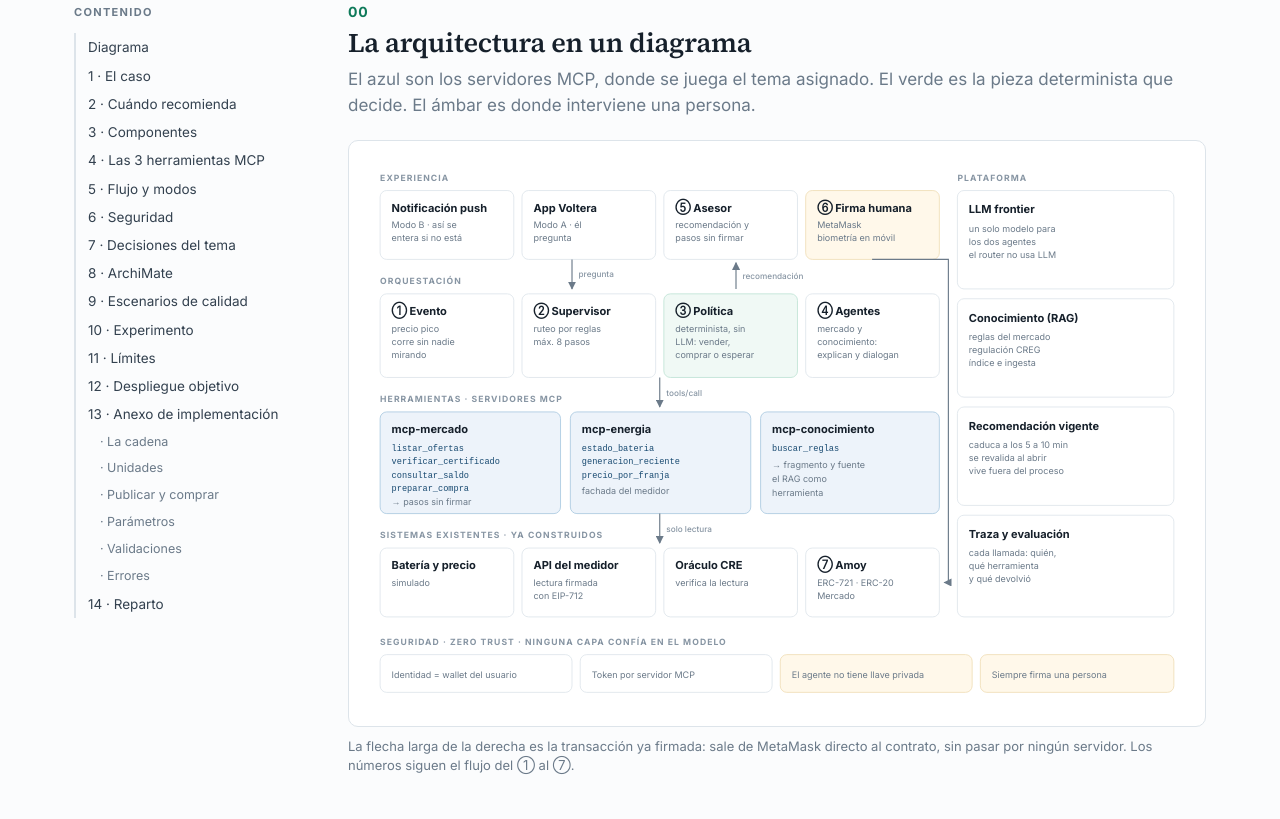
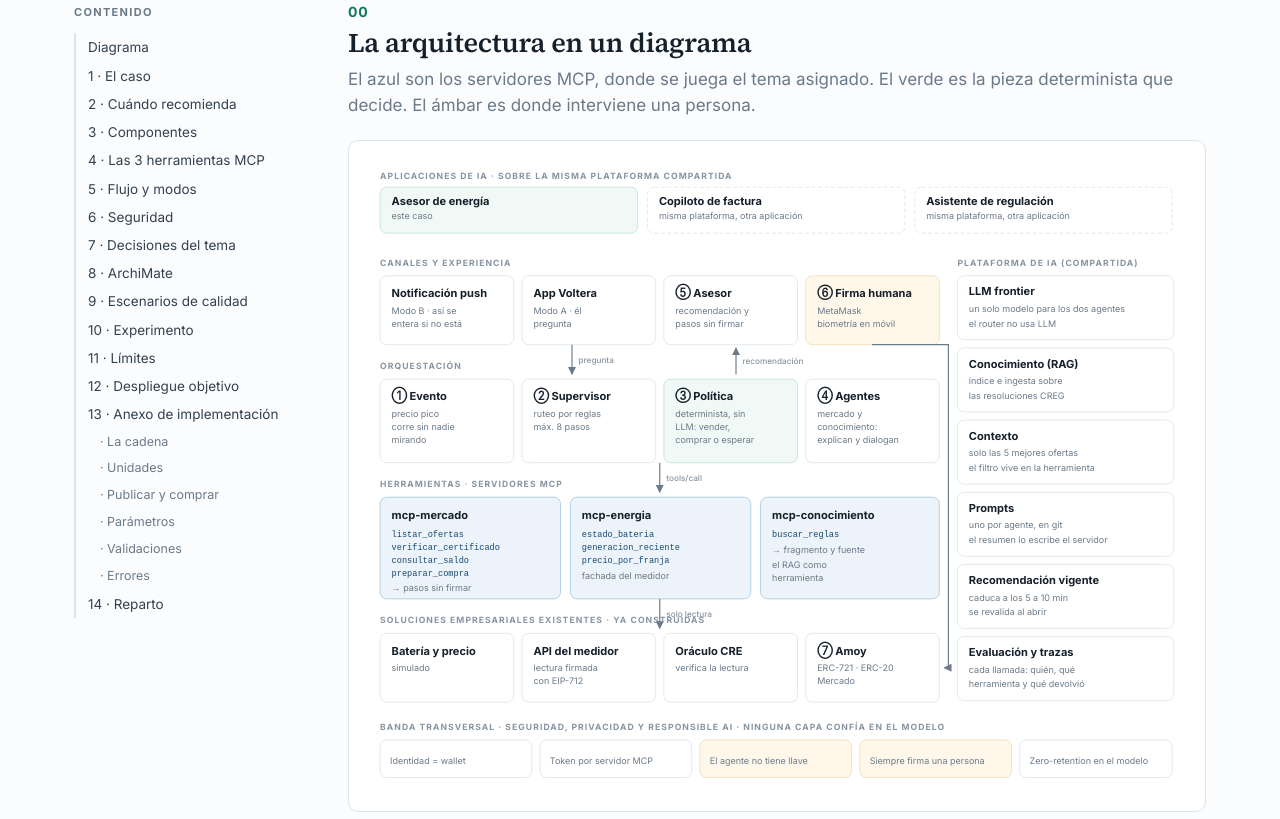
Before and after one commit to UniandesArquitectura/voltera-entrega5-doc, a plain HTML site: page index.html in a window 1280 px wide. Shown: the part 411-1230 px from the top of the page. Drawn offline with Linux system fonts and the light colour scheme.

Commit message:
Alinear con la arquitectura de referencia del playbook: aplicaciones sobre plataforma compartida, contexto y prompts ubicados, banda transversal con zero-retention, decisiones como ADR

```diff
--- a/index.html
+++ b/index.html
@@ -166,7 +166,7 @@ footer{border-top:1px solid var(--line);padding:26px 0 0;margin-top:42px;font-si
 <h2><span class="num">00</span>La arquitectura en un diagrama</h2>
 <p class="lede">El azul son los servidores MCP, donde se juega el tema asignado. El verde es la pieza determinista que decide. El ámbar es donde interviene una persona.</p>
 <div class="diag">
-<svg viewBox="0 0 1000 664" xmlns="http://www.w3.org/2000/svg" role="img" aria-label="Arquitectura de IA de Voltera por capas: experiencia, orquestacion, herramientas MCP, sistemas existentes, plataforma y seguridad">
+<svg viewBox="0 -104 1000 768" xmlns="http://www.w3.org/2000/svg" role="img" aria-label="Arquitectura de IA de Voltera por capas: experiencia, orquestacion, herramientas MCP, sistemas existentes, plataforma y seguridad">
 <defs>
 <marker id="ah" viewBox="0 0 10 10" refX="9" refY="5" markerWidth="7" markerHeight="7" orient="auto-start-reverse"><path d="M0 0 L10 5 L0 10 z" fill="#6b7a89"/></marker>
 <style>
@@ -183,7 +183,14 @@ footer{border-top:1px solid var(--line);padding:26px 0 0;margin-top:42px;font-si
 </style>
 </defs>
 
-<text class="lab" x="16" y="24">EXPERIENCIA</text>
+<text class="lab" x="16" y="-82">APLICACIONES DE IA · SOBRE LA MISMA PLATAFORMA COMPARTIDA</text>
+<rect class="dec" x="16" y="-72" width="314" height="56" rx="8"/>
+<text class="t" x="30" y="-50">Asesor de energía</text><text class="s" x="30" y="-33">este caso</text>
+<rect class="bx" x="342" y="-72" width="314" height="56" rx="8" stroke-dasharray="5 3"/>
+<text class="t" x="356" y="-50">Copiloto de factura</text><text class="s" x="356" y="-33">misma plataforma, otra aplicación</text>
+<rect class="bx" x="668" y="-72" width="314" height="56" rx="8" stroke-dasharray="5 3"/>
+<text class="t" x="682" y="-50">Asistente de regulación</text><text class="s" x="682" y="-33">misma plataforma, otra aplicación</text>
+<text class="lab" x="16" y="24">CANALES Y EXPERIENCIA</text>
 <rect class="bx" x="16" y="36" width="163" height="84" rx="8"/>
 <text class="t" x="30" y="62">Notificación push</text>
 <text class="s" x="30" y="82">Modo B · así se</text><text class="s" x="30" y="98">entera si no está</text>
@@ -225,7 +232,7 @@ footer{border-top:1px solid var(--line);padding:26px 0 0;margin-top:42px;font-si
 <text class="c" x="494" y="354">buscar_reglas</text>
 <text class="s" x="494" y="374">→ fragmento y fuente</text><text class="s" x="494" y="392">el RAG como</text><text class="s" x="494" y="408">herramienta</text>
 
-<text class="lab" x="16" y="460">SISTEMAS EXISTENTES · YA CONSTRUIDOS</text>
+<text class="lab" x="16" y="460">SOLUCIONES EMPRESARIALES EXISTENTES · YA CONSTRUIDAS</text>
 <rect class="bx" x="16" y="472" width="163" height="84" rx="8"/>
 <text class="t" x="30" y="498">Batería y precio</text><text class="s" x="30" y="518">simulado</text>
 <rect class="bx" x="189" y="472" width="163" height="84" rx="8"/>
@@ -235,15 +242,19 @@ footer{border-top:1px solid var(--line);padding:26px 0 0;margin-top:42px;font-si
 <rect class="bx" x="535" y="472" width="163" height="84" rx="8"/>
 <text class="t" x="549" y="498">⑦ Amoy</text><text class="s" x="549" y="518">ERC-721 · ERC-20</text><text class="s" x="549" y="534">Mercado</text>
 
-<text class="lab" x="720" y="24">PLATAFORMA</text>
-<rect class="bx" x="720" y="36" width="264" height="120" rx="8"/>
-<text class="t" x="734" y="64">LLM frontier</text><text class="s" x="734" y="86">un solo modelo para</text><text class="s" x="734" y="102">los dos agentes</text><text class="s" x="734" y="118">el router no usa LLM</text>
-<rect class="bx" x="720" y="168" width="264" height="120" rx="8"/>
-<text class="t" x="734" y="196">Conocimiento (RAG)</text><text class="s" x="734" y="218">reglas del mercado</text><text class="s" x="734" y="234">regulación CREG</text><text class="s" x="734" y="250">índice e ingesta</text>
-<rect class="bx" x="720" y="300" width="264" height="120" rx="8"/>
-<text class="t" x="734" y="328">Recomendación vigente</text><text class="s" x="734" y="350">caduca a los 5 a 10 min</text><text class="s" x="734" y="366">se revalida al abrir</text><text class="s" x="734" y="382">vive fuera del proceso</text>
-<rect class="bx" x="720" y="432" width="264" height="124" rx="8"/>
-<text class="t" x="734" y="460">Traza y evaluación</text><text class="s" x="734" y="482">cada llamada: quién,</text><text class="s" x="734" y="498">qué herramienta</text><text class="s" x="734" y="514">y qué devolvió</text>
+<text class="lab" x="720" y="24">PLATAFORMA DE IA (COMPARTIDA)</text>
+<rect class="bx" x="720" y="36" width="264" height="78" rx="8"/>
+<text class="t" x="734" y="60">LLM frontier</text><text class="s" x="734" y="80">un solo modelo para los dos agentes</text><text class="s" x="734" y="98">el router no usa LLM</text>
+<rect class="bx" x="720" y="124" width="264" height="78" rx="8"/>
+<text class="t" x="734" y="148">Conocimiento (RAG)</text><text class="s" x="734" y="168">índice e ingesta sobre</text><text class="s" x="734" y="186">las resoluciones CREG</text>
+<rect class="bx" x="720" y="212" width="264" height="78" rx="8"/>
+<text class="t" x="734" y="236">Contexto</text><text class="s" x="734" y="256">solo las 5 mejores ofertas</text><text class="s" x="734" y="274">el filtro vive en la herramienta</text>
+<rect class="bx" x="720" y="300" width="264" height="78" rx="8"/>
+<text class="t" x="734" y="324">Prompts</text><text class="s" x="734" y="344">uno por agente, en git</text><text class="s" x="734" y="362">el resumen lo escribe el servidor</text>
+<rect class="bx" x="720" y="388" width="264" height="78" rx="8"/>
+<text class="t" x="734" y="412">Recomendación vigente</text><text class="s" x="734" y="432">caduca a los 5 a 10 min</text><text class="s" x="734" y="450">se revalida al abrir</text>
+<rect class="bx" x="720" y="476" width="264" height="78" rx="8"/>
+<text class="t" x="734" y="500">Evaluación y trazas</text><text class="s" x="734" y="520">cada llamada: quién, qué</text><text class="s" x="734" y="538">herramienta y qué devolvió</text>
 
 <path class="ln" d="M250,120 L250,156" marker-end="url(#ah)"/>
 <text class="al" x="258" y="142">pregunta</text>
@@ -255,15 +266,12 @@ footer{border-top:1px solid var(--line);padding:26px 0 0;margin-top:42px;font-si
 <text class="al" x="365" y="452">solo lectura</text>
 <path class="ln" d="M616,120 L709,120 L709,514 L704,514" marker-end="url(#ah)"/>
 
-<text class="lab" x="16" y="590">SEGURIDAD · ZERO TRUST · NINGUNA CAPA CONFÍA EN EL MODELO</text>
-<rect class="bx" x="16" y="602" width="234" height="46" rx="8"/>
-<text class="s" x="30" y="631">Identidad = wallet del usuario</text>
-<rect class="bx" x="260" y="602" width="234" height="46" rx="8"/>
-<text class="s" x="274" y="631">Token por servidor MCP</text>
-<rect class="hum" x="504" y="602" width="234" height="46" rx="8"/>
-<text class="s" x="518" y="631">El agente no tiene llave privada</text>
-<rect class="hum" x="748" y="602" width="236" height="46" rx="8"/>
-<text class="s" x="762" y="631">Siempre firma una persona</text>
+<text class="lab" x="16" y="590">BANDA TRANSVERSAL · SEGURIDAD, PRIVACIDAD Y RESPONSIBLE AI · NINGUNA CAPA CONFÍA EN EL MODELO</text>
+<rect class="bx" x="16" y="602" width="185" height="46" rx="8"/><text class="s" x="28" y="631">Identidad = wallet</text>
+<rect class="bx" x="211" y="602" width="185" height="46" rx="8"/><text class="s" x="223" y="631">Token por servidor MCP</text>
+<rect class="hum" x="406" y="602" width="185" height="46" rx="8"/><text class="s" x="418" y="631">El agente no tiene llave</text>
+<rect class="hum" x="601" y="602" width="185" height="46" rx="8"/><text class="s" x="613" y="631">Siempre firma una persona</text>
+<rect class="bx" x="796" y="602" width="186" height="46" rx="8"/><text class="s" x="808" y="631">Zero-retention en el modelo</text>
 </svg>
 </div>
 <p class="cap">La flecha larga de la derecha es la transacción ya firmada: sale de MetaMask directo al contrato, sin pasar por ningún servidor. Los números siguen el flujo del ① al ⑦.</p>
@@ -552,22 +560,23 @@ footer{border-top:1px solid var(--line);padding:26px 0 0;margin-top:42px;font-si
 <h2><span class="num">07</span>Decisiones del tema asignado</h2>
 <p class="lede">Punto 4 de la rúbrica, 40% de la nota.</p>
 <div class="tw"><table>
-<thead><tr><th>Decisión</th><th>Alternativa descartada</th><th>Trade-off</th></tr></thead>
+<thead><tr><th>Decisión</th><th>Alternativa descartada</th><th>Trade-off: qué se gana y qué se paga</th><th>Atributo que la motiva</th><th>Módulo</th></tr></thead>
 <tbody>
-<tr><td>Adoptar MCP como protocolo estándar para conectar los agentes con las capacidades de Voltera</td><td>Integraciones propietarias, una por cada modelo y cada API REST</td><td>Gana interoperabilidad, reutilización y menor acoplamiento entre la IA y los sistemas; paga una capa tecnológica más, con su aprendizaje y su mantenimiento</td></tr>
-<tr><td>Las reglas del dominio se quedan en los microservicios y en el contrato; MCP es solo el adaptador de herramientas</td><td>Que el modelo acceda directo a las bases de datos, o trasladar las reglas a los servidores MCP</td><td>Gana separación de responsabilidades, integridad de las reglas y reutilización de lo que ya existe; paga latencia por el salto entre MCP y los microservicios. <strong>La política de recomendación es la excepción: vive en la orquestación, en código y aparte</strong></td></tr>
-<tr><td>Un servidor MCP por dominio</td><td>Uno solo con todas las herramientas</td><td>Gana aislamiento de permisos y despliegue independiente; paga más endpoints que operar</td></tr>
-<tr><td><strong>Ninguna herramienta firma</strong></td><td>Una herramienta <code>comprar</code> que ejecute</td><td>Gana que un error o manipulación del modelo no mueve dinero; paga un paso más</td></tr>
-<tr><td><strong>La decisión vive en código, no en el prompt</strong></td><td>Que el LLM decida si conviene vender</td><td>Gana resultado auditable y repetible; paga flexibilidad</td></tr>
-<tr><td>El filtro de ofertas vive en la herramienta</td><td>Mandar todas las ofertas al contexto</td><td>Gana costo y seguridad; paga que el modelo no ve el universo completo</td></tr>
-<tr><td>Las <code>preparar_*</code> devuelven una secuencia de pasos</td><td>Devolver una sola transacción</td><td>Gana que el flujo real cabe en la herramienta; paga un cliente que entienda secuencias</td></tr>
-<tr><td>La transacción se arma al firmar</td><td>Armarla junto con la recomendación</td><td>Gana que no se firma contra estado viejo; paga una llamada extra</td></tr>
-<tr><td>La identidad del usuario viaja hasta la herramienta</td><td>Identidad de servicio única</td><td>Gana autorización por usuario y trazabilidad; paga manejo de expiración</td></tr>
-<tr><td>Transporte HTTP</td><td>stdio embebido en el agente</td><td>Gana reutilización y permite mezclar lenguajes; paga red, auth y operación</td></tr>
-<tr><td>El RAG se expone como herramienta MCP</td><td>Que el agente consulte el índice directo</td><td>Gana una sola puerta con la misma auth y traza; paga un salto</td></tr>
-<tr><td><strong>Ningún servidor MCP para el oráculo</strong></td><td>Un cuarto servidor que envolviera al oráculo</td><td>Gana que el agente no puede disparar una verificación, que es justo el poder que le quitamos; paga que el resultado solo llega como el <code>status</code> que ya lee <code>mcp-mercado</code>. <strong>Qué no se expone como herramienta también es una decisión de diseño</strong></td></tr>
-<tr><td>Las anotaciones son señal, no control</td><td>Confiar en la anotación de solo lectura</td><td>Gana claridad para el modelo; paga que el control real está en el permiso</td></tr>
+<tr><td>Adoptar MCP como protocolo estándar para conectar los agentes con las capacidades de Voltera</td><td>Integraciones propietarias, una por cada modelo y cada API REST</td><td>Gana interoperabilidad, reutilización y menor acoplamiento entre la IA y los sistemas; paga una capa tecnológica más, con su aprendizaje y su mantenimiento</td><td>Facilidad de integración</td><td>5 y 2</td></tr>
+<tr><td>Las reglas del dominio se quedan en los microservicios y en el contrato; MCP es solo el adaptador de herramientas</td><td>Que el modelo acceda directo a las bases de datos, o trasladar las reglas a los servidores MCP</td><td>Gana separación de responsabilidades, integridad de las reglas y reutilización de lo que ya existe; paga latencia por el salto entre MCP y los microservicios. <strong>La política de recomendación es la excepción: vive en la orquestación, en código y aparte</strong></td><td>Seguridad e integridad de las reglas</td><td>2 y 5</td></tr>
+<tr><td>Un servidor MCP por dominio</td><td>Uno solo con todas las herramientas</td><td>Gana aislamiento de permisos y despliegue independiente; paga más endpoints que operar</td><td>Modificabilidad y seguridad</td><td>5</td></tr>
+<tr><td><strong>Ninguna herramienta firma</strong></td><td>Una herramienta <code>comprar</code> que ejecute</td><td>Gana que un error o manipulación del modelo no mueve dinero; paga un paso más</td><td><strong>Auditabilidad ante el regulador</strong></td><td>5</td></tr>
+<tr><td><strong>La decisión vive en código, no en el prompt</strong></td><td>Que el LLM decida si conviene vender</td><td>Gana resultado auditable y repetible; paga flexibilidad</td><td><strong>Auditabilidad ante el regulador</strong></td><td>5</td></tr>
+<tr><td>El filtro de ofertas vive en la herramienta</td><td>Mandar todas las ofertas al contexto</td><td>Gana costo y seguridad; paga que el modelo no ve el universo completo</td><td>Eficiencia económica y seguridad</td><td>5</td></tr>
+<tr><td>Las <code>preparar_*</code> devuelven una secuencia de pasos</td><td>Devolver una sola transacción</td><td>Gana que el flujo real cabe en la herramienta; paga un cliente que entienda secuencias</td><td>Facilidad de integración</td><td>4 y 5</td></tr>
+<tr><td>La transacción se arma al firmar</td><td>Armarla junto con la recomendación</td><td>Gana que no se firma contra estado viejo; paga una llamada extra</td><td>Corrección</td><td>4 y 5</td></tr>
+<tr><td>La identidad del usuario viaja hasta la herramienta</td><td>Identidad de servicio única</td><td>Gana autorización por usuario y trazabilidad; paga manejo de expiración</td><td>Seguridad: mínimo privilegio</td><td>2 y 5</td></tr>
+<tr><td>Transporte HTTP</td><td>stdio embebido en el agente</td><td>Gana reutilización y permite mezclar lenguajes; paga red, auth y operación</td><td>Facilidad de modificación</td><td>5</td></tr>
+<tr><td>El RAG se expone como herramienta MCP</td><td>Que el agente consulte el índice directo</td><td>Gana una sola puerta con la misma auth y traza; paga un salto</td><td>Seguridad y trazabilidad</td><td>5</td></tr>
+<tr><td><strong>Ningún servidor MCP para el oráculo</strong></td><td>Un cuarto servidor que envolviera al oráculo</td><td>Gana que el agente no puede disparar una verificación, que es justo el poder que le quitamos; paga que el resultado solo llega como el <code>status</code> que ya lee <code>mcp-mercado</code>. <strong>Qué no se expone como herramienta también es una decisión de diseño</strong></td><td>Seguridad</td><td>4 y 5</td></tr>
+<tr><td>Las anotaciones son señal, no control</td><td>Confiar en la anotación de solo lectura</td><td>Gana claridad para el modelo; paga que el control real está en el permiso</td><td>Seguridad</td><td>5</td></tr>
 </tbody></table></div>
+<p class="cap">Cada fila es un ADR: decisión, alternativa descartada, trade-off, atributo de calidad que la motiva y módulo del curso en el que se apoya. <strong>La arquitectura se defiende con sus decisiones, no con su dibujo.</strong></p>
 <div class="key">
   <div class="t">Respaldo en la especificación de MCP</div>
   <p>Las herramientas son ejecución de código arbitrario y deben tratarse con precaución; las anotaciones de comportamiento deben considerarse no confiables salvo que vengan de un servidor confiable; y el host debe obtener consentimiento explícito del usuario antes de invocar cualquier herramienta. <strong>Que firme la persona es el principio de seguridad del propio protocolo.</strong></p>
```
